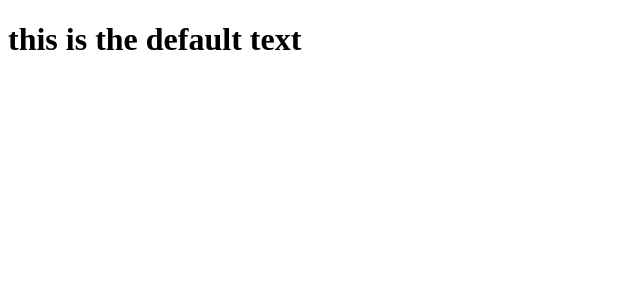
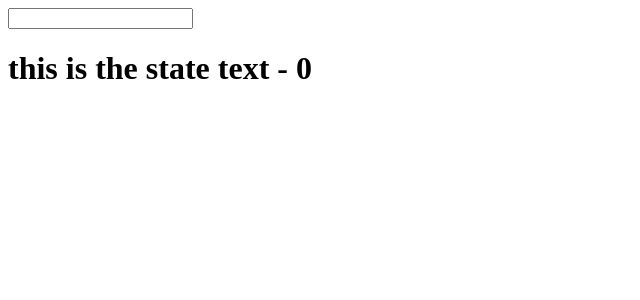
Before and after one commit to alexandru-calinoiu/react-tutorial, a React (Create React App) app: page / in a window 1280 px wide. Shown: the top 300 px of the page, without its empty margins (0-640 px from the left). Built offline with nearby package versions, Linux system fonts and the light colour scheme.

Commit message:
Learn about state

```diff
--- a/src/App.js
+++ b/src/App.js
@@ -2,24 +2,32 @@
 import PropTypes from 'prop-types';
 
 class App extends React.Component {
+    constructor() {
+        super();
+
+        this.state = {
+            txt: 'this is the state text',
+            cat: 0
+        }
+    }
+
+    update(e) {
+        this.setState({
+            txt: e.target.value,
+        })
+    }
+
     render() {
-        const txt = this.props.txt;
+        const txt = this.state.txt;
+        const cat = this.state.cat;
 
         return (
             <div>
-                <h1>{txt}</h1>
+                <input type="text" onChange={this.update.bind(this)} />
+                <h1>{txt} - {cat}</h1>
             </div>
         )
     }
 }
 
-App.propTypes = {
-    txt: PropTypes.string,
-    cat: PropTypes.number.isRequired,
-}
-
-App.defaultProps = {
-    txt: "this is the default text",
-}
-
 export default App
```
